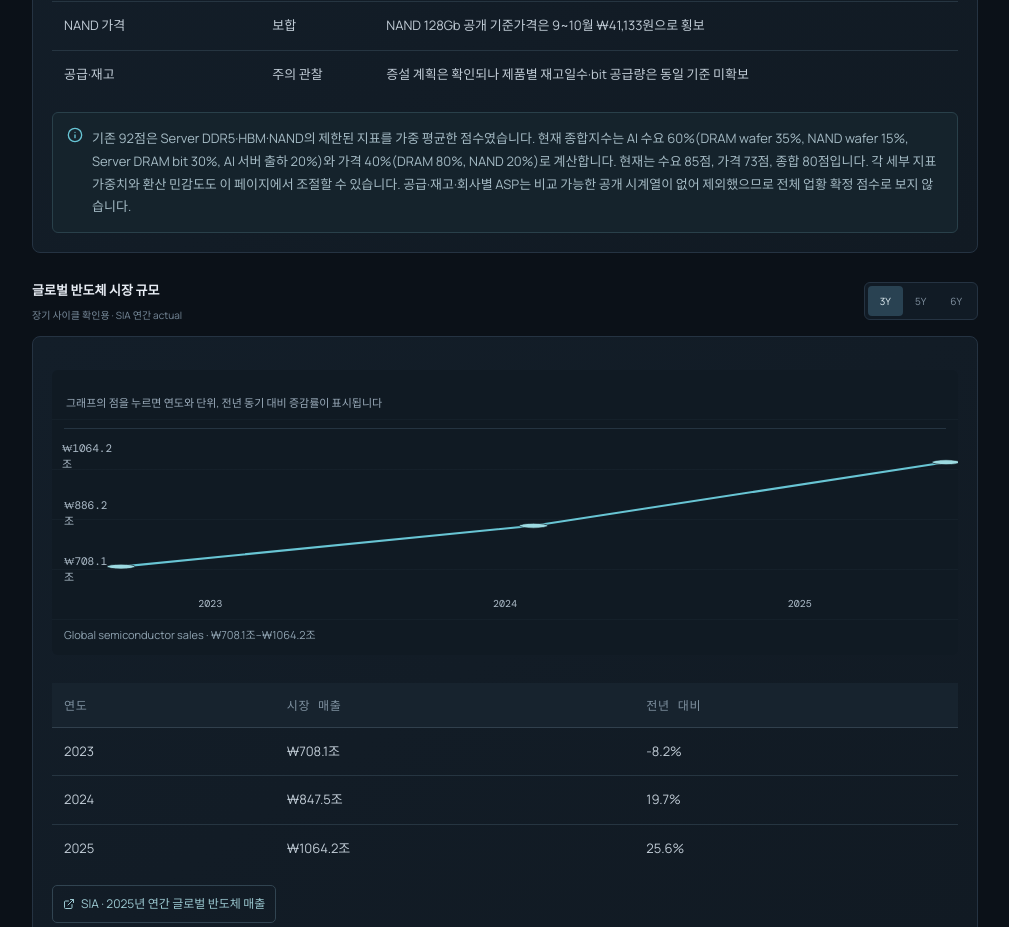
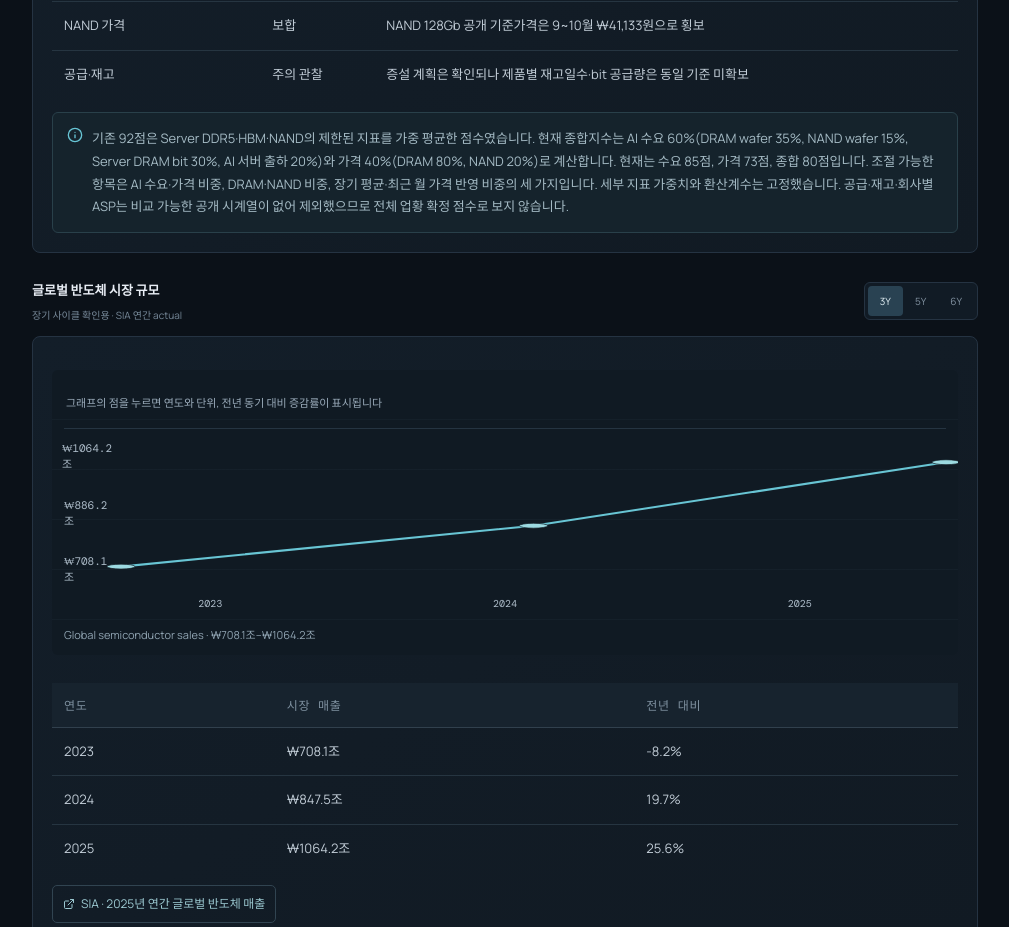
Before and after one commit to chs03220322-creator/semiconductor-intelligence, a React (Vite) app: page / in a window 1280 px wide. Shown: the part 1140-2067 px from the top of the page, without its empty margins (264-1273 px from the left). Built offline with nearby package versions, Linux system fonts and the light colour scheme.

Commit message:
Clarify the three simplified score controls

```diff
--- a/src/App.tsx
+++ b/src/App.tsx
@@ -304,7 +304,7 @@ function Overview({period,setPeriod,scoreConfig,onScoreConfigChange}:{period:Per
     ['NAND 가격','보합','NAND 128Gb 공개 기준가격은 9~10월 $30.6으로 횡보'],
     ['공급·재고','주의 관찰','증설 계획은 확인되나 제품별 재고일수·bit 공급량은 동일 기준 미확보']
    ]}/>
-   <Notice>기존 92점은 Server DDR5·HBM·NAND의 제한된 지표를 가중 평균한 점수였습니다. 현재 종합지수는 AI 수요 {demandWeight}%(DRAM wafer 35%, NAND wafer 15%, Server DRAM bit 30%, AI 서버 출하 20%)와 가격 {priceWeight}%(DRAM {scoreConfig.dramShare}%, NAND {100-scoreConfig.dramShare}%)로 계산합니다. 현재는 수요 {aiDemandScore}점, 가격 {priceMomentumScore}점, 종합 {liveCycleScore}점입니다. 각 세부 지표 가중치와 환산 민감도도 이 페이지에서 조절할 수 있습니다. 공급·재고·회사별 ASP는 비교 가능한 공개 시계열이 없어 제외했으므로 전체 업황 확정 점수로 보지 않습니다.</Notice>
+   <Notice>기존 92점은 Server DDR5·HBM·NAND의 제한된 지표를 가중 평균한 점수였습니다. 현재 종합지수는 AI 수요 {demandWeight}%(DRAM wafer 35%, NAND wafer 15%, Server DRAM bit 30%, AI 서버 출하 20%)와 가격 {priceWeight}%(DRAM {scoreConfig.dramShare}%, NAND {100-scoreConfig.dramShare}%)로 계산합니다. 현재는 수요 {aiDemandScore}점, 가격 {priceMomentumScore}점, 종합 {liveCycleScore}점입니다. 조절 가능한 항목은 AI 수요·가격 비중, DRAM·NAND 비중, 장기 평균·최근 월 가격 반영 비중의 세 가지입니다. 세부 지표 가중치와 환산계수는 고정했습니다. 공급·재고·회사별 ASP는 비교 가능한 공개 시계열이 없어 제외했으므로 전체 업황 확정 점수로 보지 않습니다.</Notice>
   </div>
   <div className="period-bar"><div><b>글로벌 반도체 시장 규모</b><span>장기 사이클 확인용 · SIA 연간 actual</span></div><div className="segmented">{(['3Y','5Y','6Y'] as Period[]).map(p=><button className={period===p?'active':''} onClick={()=>setPeriod(p)} key={p}>{p}</button>)}</div></div>
   <div className="panel"><LineChart data={data} keyName="value" label="Global semiconductor sales · USD bn" height={190}/><Table headers={['연도','시장 매출','전년 대비']} rows={data.map((x)=>{const i=market.findIndex(m=>m.year===x.year);const previous=i>0?market[i-1]:null;return [x.year,'$'+x.value.toFixed(1)+'B',previous?((x.value/previous.value-1)*100).toFixed(1)+'%':'—'];})}/><Sources items={['SIA · 2025년 연간 글로벌 반도체 매출']}/></div>
```
